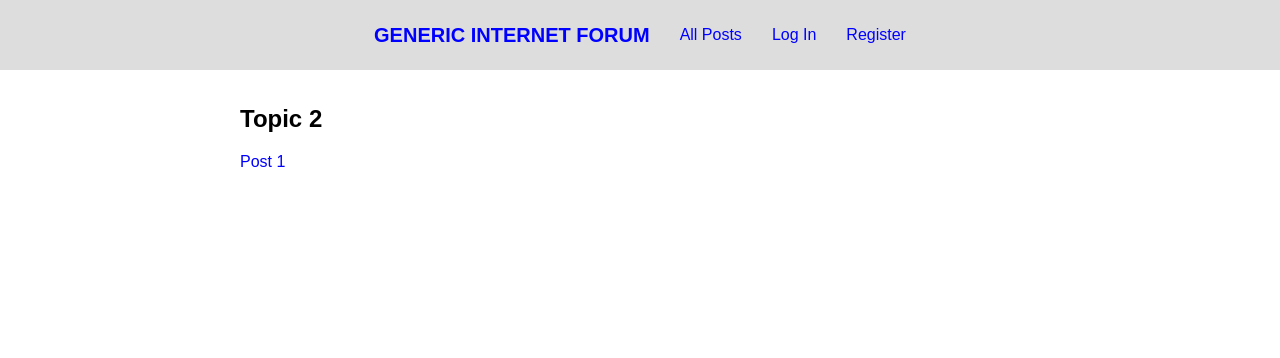
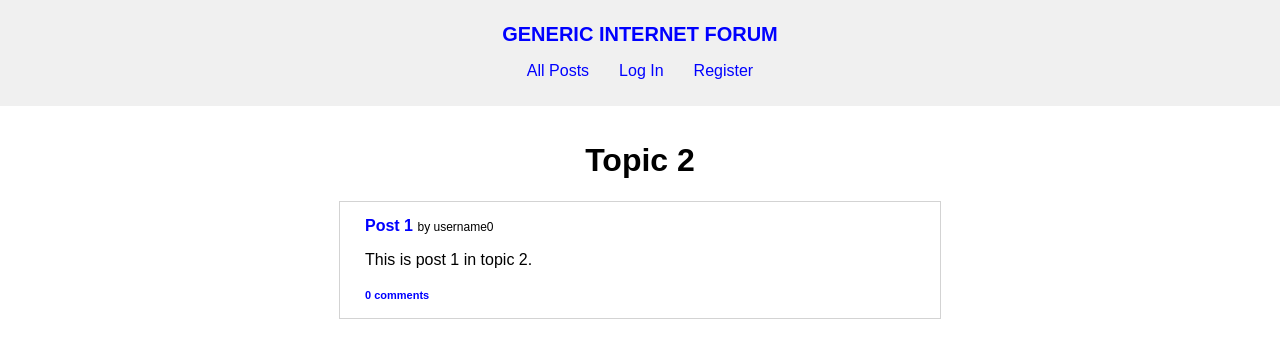
Before and after one commit to lugrao/cs5w-django-forum, a Django app: a page that uses forum/templates/forum/topic.html in a window 1280 px wide. Shown: the top 358 px of the page. Run offline with Django 3.2, Linux system fonts and the light colour scheme; data comes from the database, SQL or seed files in the repository; both versions use the stored data as it was after the commit.

Commit message:
fix some html and styles

```diff
--- a/forum/static/forum/index.css
+++ b/forum/static/forum/index.css
@@ -1,8 +1,3 @@
-.username {
-    font-size: 12px;
-    font-weight: bold;
-}
-
 #topics {
     text-align: center;
 }
--- a/forum/static/forum/layout.css
+++ b/forum/static/forum/layout.css
@@ -1,6 +1,10 @@
 body {
   margin: 0;
   font-family: sans-serif;
+}
+
+h1, h2 {
+  text-align: center;
 }
 
 .body {
@@ -15,15 +19,13 @@ ul {
 }
 
 nav {
-  background-color: #dddddd;
+  background-color: #f0f0f0;
   padding: 10px 35px;
 }
 
 nav > div {
-  display: flex;
-  align-items: center;
-  justify-content: center;
-  gap: 30px;
+  text-align: center;
+  padding-top: 13px;
 }
 
 #site-title {
@@ -38,6 +40,7 @@ nav a {
 nav ul {
   display: flex;
   gap: 30px;
+  justify-content: center;
 }
 
 #logged-in-as {
--- a/forum/static/forum/all-posts.css
+++ b/forum/static/forum/posts.css
@@ -1,12 +1,12 @@
-h1 {
-  margin: 0 auto;
+.message {
   text-align: center;
 }
 
 .post {
+  text-align: start;
   border: 1px solid lightgray;
-  padding: 10px;
-  max-width: 600px;
+  padding: 15px 25px;
+  max-width: 550px;
   margin: 7px auto;
 }
 
@@ -17,7 +17,11 @@ h1 {
   padding-bottom: 6px;
 }
 
-span {
+.post-title {
+    font-weight: bold;
+}
+
+.post-by {
   font-size: 12px;
 }
 
--- a/forum/templates/forum/all-posts.html
+++ b/forum/templates/forum/all-posts.html
@@ -1,7 +1,7 @@
 {% extends "forum/layout.html" %}
 {% load static %}
 {% block css %}
-    <link href="{% static 'forum/all-posts.css' %}" rel="stylesheet">
+    <link href="{% static 'forum/posts.css' %}" rel="stylesheet">
 {% endblock %}
 {% block body %}
     {% if posts %}
@@ -11,7 +11,7 @@
                 {% for post in posts %}
                     <li class="post">
                         <a class="topic-name" href="{% url 'topic' post.topic.name %}">{{ post.topic.name }}</a>
-                        <a href="{% url 'post' post.id %}">{{ post.title }}</a> <span>by <b><a class="username" href="{% url 'profile' post.author.username %}">{{ post.author.username }}</a></b></span>
+                        <a class="post-title" href="{% url 'post' post.id %}">{{ post.title }}</a> <span class="post-by">by <a class="username" href="{% url 'profile' post.author.username %}">{{ post.author.username }}</a></span>
                         <p>{{ post.content }}</p>
                         <a class="comment-number" href="{% url 'post' post.id %}">{{ post.comment_number }} comment{% if post.comment_number != 1 %}s{% endif %}</a>
                     </li>
--- a/forum/templates/forum/following-people.html
+++ b/forum/templates/forum/following-people.html
@@ -2,6 +2,7 @@
 {% load static %}
 {% block css %}
     <link href="{% static 'forum/following.css' %}" rel="stylesheet">
+    <link href="{% static 'forum/posts.css' %}" rel="stylesheet">
 {% endblock %}
 
 {% block body %}
@@ -21,7 +22,7 @@
                     {% for post in posts %}
                         <li class="post">
                             <a class="topic-name" href="{% url 'topic' post.topic.name %}">{{ post.topic.name }}</a>
-                            <a href="{% url 'post' post.id %}">{{ post.title }}</a> <span>by <b><a class="username" href="{% url 'profile' post.author.username %}">{{ post.author.username }}</a></b></span>
+                            <a class="post-title" href="{% url 'post' post.id %}">{{ post.title }}</a> <span class="post-by">by <a class="username" href="{% url 'profile' post.author.username %}">{{ post.author.username }}</a></span>
                             <p>{{ post.content }}</p>
                             <a class="comment-number" href="{% url 'post' post.id %}">{{ post.comment_number }} comment{% if post.comment_number != 1 %}s{% endif %}</a>
                         </li>
--- a/forum/templates/forum/following-topics.html
+++ b/forum/templates/forum/following-topics.html
@@ -2,6 +2,7 @@
 {% load static %}
 {% block css %}
     <link href="{% static 'forum/following.css' %}" rel="stylesheet">
+    <link href="{% static 'forum/posts.css' %}" rel="stylesheet">
 {% endblock %}
 
 {% block body %}
@@ -15,13 +16,13 @@
         </div>
 
         {% if posts %}
-            <div id="topics">
+            <div id="posts">
                 <h1>Posts from topics you follow</h1>
                 <ul>
                     {% for post in posts %}
                         <li class="post">
                             <a class="topic-name" href="{% url 'topic' post.topic.name %}">{{ post.topic.name }}</a>
-                            <a href="{% url 'post' post.id %}">{{ post.title }}</a> <span>by <b><a class="username" href="{% url 'profile' post.author.username %}">{{ post.author.username }}</a></b></span>
+                            <a class="post-title" href="{% url 'post' post.id %}">{{ post.title }}</a> <span class="post-by">by <a class="username" href="{% url 'profile' post.author.username %}">{{ post.author.username }}</a></span>
                             <p>{{ post.content }}</p>
                             <a class="comment-number" href="{% url 'post' post.id %}">{{ post.comment_number }} comment{% if post.comment_number != 1 %}s{% endif %}</a>
                         </li>
--- a/forum/templates/forum/index.html
+++ b/forum/templates/forum/index.html
@@ -10,7 +10,7 @@
             <h1>Topics</h1>
             <ul>
                 {% for topic in topics %}
-                <li><a href="{% url 'topic' topic.name %}">{{ topic.name }}</a> <span class="username">{{ topic.creator.username }}</span></li>
+                <li><a href="{% url 'topic' topic.name %}">{{ topic.name }}</a></li>
                 {% endfor %}
             </ul>
         </div>
--- a/forum/templates/forum/topic.html
+++ b/forum/templates/forum/topic.html
@@ -1,21 +1,28 @@
 {% extends "forum/layout.html" %}
 {% load static %}
+{% block css %}
+    <link href="{% static 'forum/posts.css' %}" rel="stylesheet">
+{% endblock %}
+
 
 {% block body %}
     {% if message %}
-        <p>{{ message }}</p>
+        <p class="message">{{ message }}</p>
     {% endif %}
 
-    {% if topic %}
-    <section id="topic">
-        <h2>{{ topic.name }}</h2>
-        {% if posts %}
-            <ul>
-            {% for post in posts %}
-                <li><a href="{% url 'post' post.id %}">{{ post.title }}</a></li>
-            {% endfor %}
-            </ul>
-        {% endif %}
-    </section>
+    {% if posts %}
+            <div id="topics">
+                <h1>{{ topic.name }}</h1>
+                <ul>
+                    {% for post in posts %}
+                        <li class="post">
+                            <a class="post-title" href="{% url 'post' post.id %}">{{ post.title }}</a> <span class="post-by">by <a class="username" href="{% url 'profile' post.author.username %}">{{ post.author.username }}</a></span>
+                            <p>{{ post.content }}</p>
+                            <a class="comment-number" href="{% url 'post' post.id %}">{{ post.comment_number }} comment{% if post.comment_number != 1 %}s{% endif %}</a>
+                        </li>
+                    {% endfor %}
+                </ul>
+            </div>
+        {%  else %}
     {% endif %}
 {% endblock %}
--- a/forum/views.py
+++ b/forum/views.py
@@ -71,7 +71,8 @@ def topic(request, topic_name):
         return render(request, "forum/topic.html", {
             "message": "This topic doesn't exist."
         })
-    posts = topic.posts.all()
+    all_posts = topic.posts.all()
+    posts = parse_posts(all_posts, request.user)
     return render(request, "forum/topic.html", {
         "topic": topic,
         "posts": posts
```
Also changed, not shown: forum/static/forum/following.css (+1 -40 lines), forum/static/forum/register-login.css (added, +26 -0 lines), forum/templates/forum/login.html (+8 -8 lines), forum/templates/forum/register.html (+10 -14 lines), db.sqlite3.
